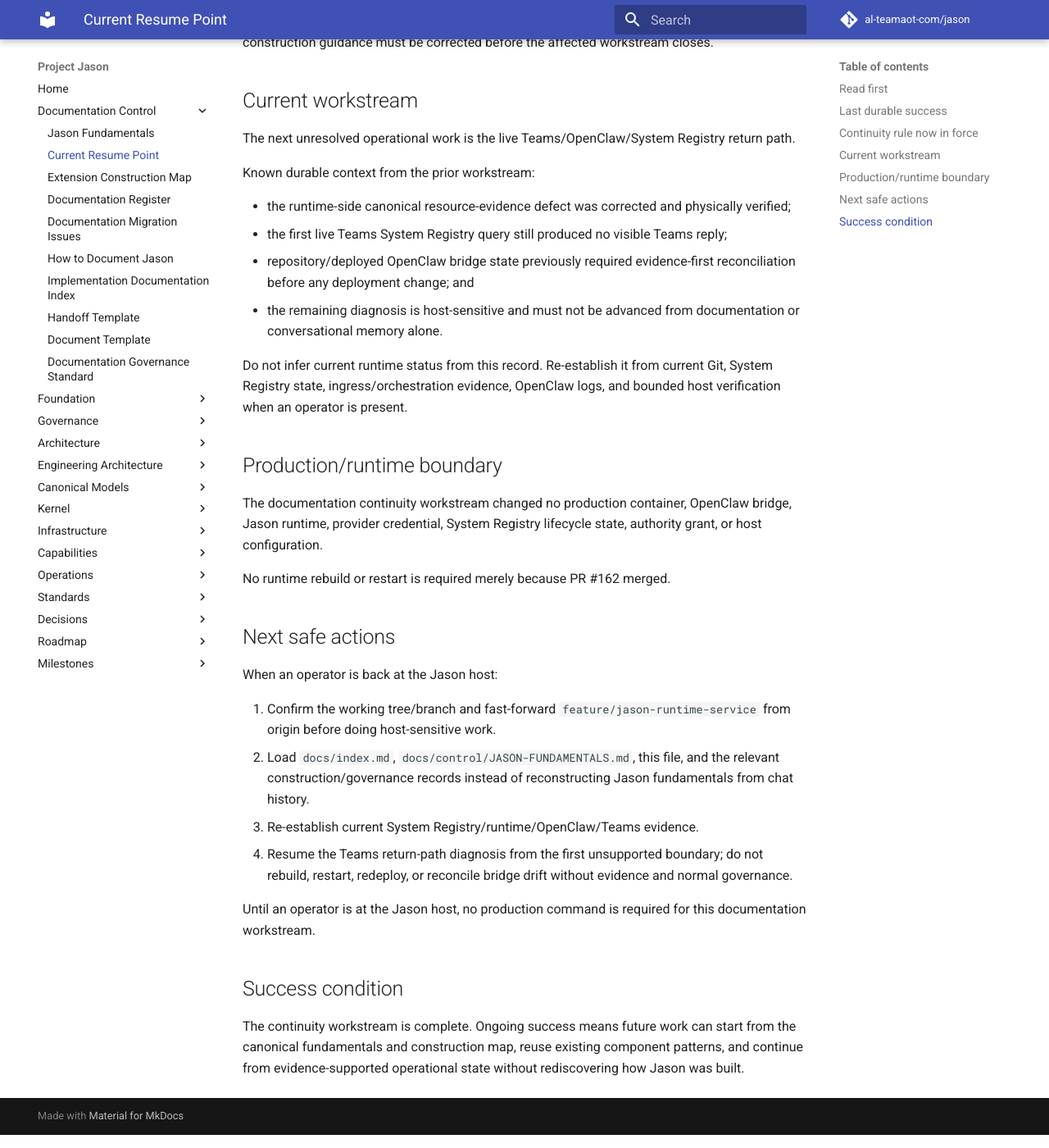
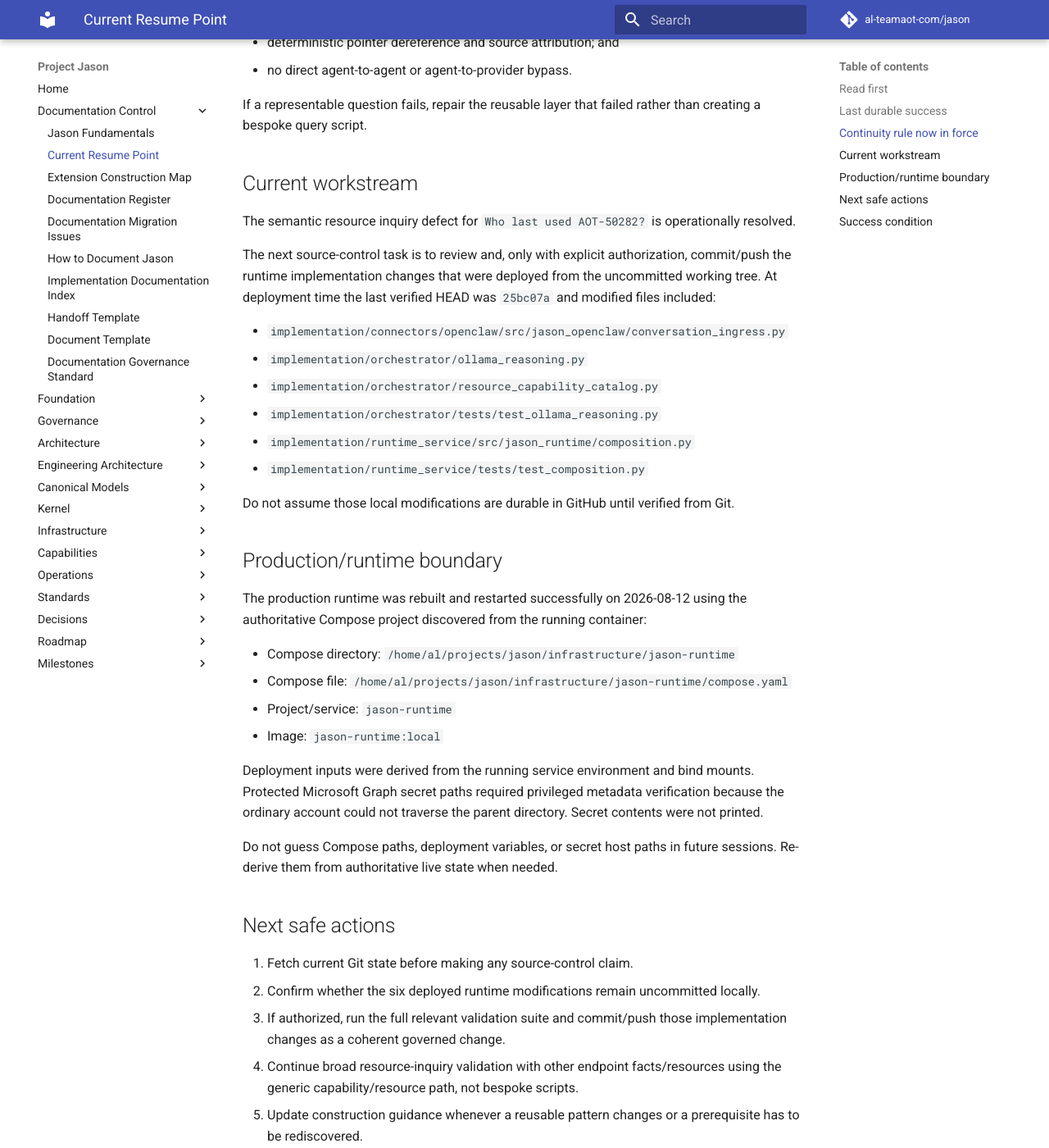
Before and after one commit to al-teamaot-com/jason, an MkDocs documentation site: the page built from docs/control/CURRENT.md, in a window 1280 px wide and 1400 px high, scrolled down 2080 px. Shown: the whole window at 82% size. Built offline with MkDocs 1.6.1 and Material for MkDocs 9.7.7, drawn with Linux system fonts in a browser that asks for light colours; comment, search, counter and statistics services are not loaded; some of the changed text lies outside the part shown.

Commit message:
Update Jason current resume point after Teams Datto proof

```diff
--- a/docs/control/CURRENT.md
+++ b/docs/control/CURRENT.md
@@ -1,7 +1,7 @@
 # Project Jason — Current Resume Point
 
 **Updated:** 2026-08-12
-**Status:** Fundamentals/extension continuity enforcement is merged and complete. The next actual workstream is host-sensitive Teams/OpenClaw/System Registry return-path diagnosis and must resume only from fresh repository, System Registry, ingress/orchestration, and host evidence.
+**Status:** Teams → OpenClaw → Jason → Datto RMM resource inquiry is operationally proven for provider-backed semantic evidence selection. Runtime code used for the proof was deployed from an uncommitted worktree and still requires a separately authorized Git commit/push for source durability.
 **Canonical purpose:** Human-readable resume point for current work. Production/runtime facts must still be established from current Git, the System Registry, and fresh host evidence when required.
 
 ## Read first
@@ -11,83 +11,92 @@
 1. `docs/index.md`
 2. `docs/control/JASON-FUNDAMENTALS.md`
 3. this file
-4. `docs/control/EXTENSION-CONSTRUCTION-MAP.md` when creating/changing a Jason component or reusable pattern
+4. `docs/control/EXTENSION-CONSTRUCTION-MAP.md`
 5. `docs/control/DOCUMENTATION-REGISTER.md`
 6. `docs/control/HOW-TO-DOCUMENT-JASON.md`
-7. the governing architecture/ADR/component/standard/runbook/engineering records for the workstream
-8. current GitHub state and System Registry/host evidence before asserting live production state
+7. `docs/engineering/capabilities/Resource-Inquiry-Evidence-Pattern.md` for natural-language resource inquiries
+8. `docs/operations/Jason-Runtime-Rebuild-and-Deploy.md` before rebuilding/redeploying `jason-runtime`
+9. the governing architecture/ADR/component/standard/runbook records for the workstream
+10. current GitHub state and System Registry/host evidence before asserting live production state
 
 Conversation memory is context only. It is not authority and must not be used to reconstruct fundamentals that already have durable owners.
 
 ## Last durable success
 
-PR #162 — **Enforce Jason fundamentals and extension continuity** — was merged into `feature/jason-runtime-service` on 2026-08-12 at merge commit:
+The 2026-08-12 resource inquiry work established and deployed a generic semantic/evidence correction through the production Teams → OpenClaw → Jason → Datto RMM path.
 
-`c6ec6004b7b4d54e6f15dee4fb6138cf21d2eb6d`
+Provider truth for `AOT-50282` was established directly from Datto RMM:
 
-Immediately before merge, the actual PR head `757732e0dbd812bb3bef1dd8d97a9f0a2096d533` was revalidated against the unchanged target base `39add8b61a94f604fd8e4b66c7e893d104f26775`:
+`/lastLoggedInUser = AzureAD\AlDavis`
 
-- `Validate Jason` run 2184: **success**.
-- `Validate OpenClaw Operations` run 96: **success**.
-- PR #162: **mergeable**.
+The production-shaped Jason result exposed the value at `/provider_data/lastLoggedInUser`. The bounded evidence index included that pointer first, and live Ollama evidence selection chose that exact pointer when the requested fact was `last logged in user`.
 
-The merge established:
+The root defect was upstream natural-language interpretation: selector/inventory vocabulary was being emitted as requested facts. Production composition now derives resource types, selector keys, and fact hints from governed provider-neutral read-only capability metadata and supplies those fact hints to the resource inquiry reasoner. Endpoint fact hints are canonicalized as discrete facts, and the reasoner is constrained to return the smallest requested fact set.
 
-- `docs/control/JASON-FUNDAMENTALS.md` as the mandatory reconstruction/startup baseline;
-- `docs/control/EXTENSION-CONSTRUCTION-MAP.md` as the reusable component-class construction map;
-- J-404 documentation completeness as reconstructable **and extensible**;
-- explicit documentation-impact determination for material implementation work;
-- required construction-guidance updates when a reusable pattern changes;
-- startup/handoff/CatchMeUp references to the fundamentals and construction map; and
-- CI enforcement so these controls cannot silently disappear.
+Focused automated tests passed (`20 passed`), static validation passed, the authoritative runtime deployment completed successfully, and the runtime health check passed.
 
-Refetch Git before relying on any stored SHA for a future write or deployment decision.
+Final Teams proof:
+
+`AOT-50282 — last logged in user: AzureAD\AlDavis. Source: datto_rmm.`
+
+Proof: `docs/sessions/Teams-Datto-Resource-Semantic-Proof-2026-08-12.md`
+
+Reusable pattern: `docs/engineering/capabilities/Resource-Inquiry-Evidence-Pattern.md`
+
+Deployment procedure: `docs/operations/Jason-Runtime-Rebuild-and-Deploy.md`
 
 ## Continuity rule now in force
 
-A Jason workstream is not complete if a future competent human or AI must rediscover from code archaeology or conversation history:
+Natural-language resource inquiry handling is a reusable governed platform pattern, not a family of workflow-specific scripts. Future work must preserve:
 
-- the component's governing boundaries;
-- how it is created;
-- how it obtains authority;
-- how policy/gates apply;
-- how it reaches providers/resources;
-- how secrets/evidence/audit work;
-- how it is registered, tested, deployed, verified, rolled back, deprecated, or retired; or
-- which existing governed pattern should be reused.
+- provider-neutral resource interpretation;
+- selector/fact separation;
+- capability-derived language vocabulary;
+- minimal requested facts;
+- Central Orchestrator authority and routing;
+- bounded structural evidence indexes;
+- model selection only among Jason-supplied evidence pointers;
+- deterministic pointer dereference and source attribution; and
+- no direct agent-to-agent or agent-to-provider bypass.
 
-When a missing prerequisite has to be rediscovered, that is a documentation defect. The durable construction guidance must be corrected before the affected workstream closes.
+If a representable question fails, repair the reusable layer that failed rather than creating a bespoke query script.
 
 ## Current workstream
 
-The next unresolved operational work is the live Teams/OpenClaw/System Registry return path.
+The semantic resource inquiry defect for `Who last used AOT-50282?` is operationally resolved.
 
-Known durable context from the prior workstream:
+The next source-control task is to review and, only with explicit authorization, commit/push the runtime implementation changes that were deployed from the uncommitted working tree. At deployment time the last verified HEAD was `25bc07a` and modified files included:
 
-- the runtime-side canonical resource-evidence defect was corrected and physically verified;
-- the first live Teams System Registry query still produced no visible Teams reply;
-- repository/deployed OpenClaw bridge state previously required evidence-first reconciliation before any deployment change; and
-- the remaining diagnosis is host-sensitive and must not be advanced from documentation or conversational memory alone.
+- `implementation/connectors/openclaw/src/jason_openclaw/conversation_ingress.py`
+- `implementation/orchestrator/ollama_reasoning.py`
+- `implementation/orchestrator/resource_capability_catalog.py`
+- `implementation/orchestrator/tests/test_ollama_reasoning.py`
+- `implementation/runtime_service/src/jason_runtime/composition.py`
+- `implementation/runtime_service/tests/test_composition.py`
 
-Do not infer current runtime status from this record. Re-establish it from current Git, System Registry state, ingress/orchestration evidence, OpenClaw logs, and bounded host verification when an operator is present.
+Do not assume those local modifications are durable in GitHub until verified from Git.
 
 ## Production/runtime boundary
 
-The documentation continuity workstream changed no production container, OpenClaw bridge, Jason runtime, provider credential, System Registry lifecycle state, authority grant, or host configuration.
+The production runtime was rebuilt and restarted successfully on 2026-08-12 using the authoritative Compose project discovered from the running container:
 
-No runtime rebuild or restart is required merely because PR #162 merged.
+- Compose directory: `/home/al/projects/jason/infrastructure/jason-runtime`
+- Compose file: `/home/al/projects/jason/infrastructure/jason-runtime/compose.yaml`
+- Project/service: `jason-runtime`
+- Image: `jason-runtime:local`
+
+Deployment inputs were derived from the running service environment and bind mounts. Protected Microsoft Graph secret paths required privileged metadata verification because the ordinary account could not traverse the parent directory. Secret contents were not printed.
+
+Do not guess Compose paths, deployment variables, or secret host paths in future sessions. Re-derive them from authoritative live state when needed.
 
 ## Next safe actions
 
-When an operator is back at the Jason host:
-
-1. Confirm the working tree/branch and fast-forward `feature/jason-runtime-service` from origin before doing host-sensitive work.
-2. Load `docs/index.md`, `docs/control/JASON-FUNDAMENTALS.md`, this file, and the relevant construction/governance records instead of reconstructing Jason fundamentals from chat history.
-3. Re-establish current System Registry/runtime/OpenClaw/Teams evidence.
-4. Resume the Teams return-path diagnosis from the first unsupported boundary; do not rebuild, restart, redeploy, or reconcile bridge drift without evidence and normal governance.
-
-Until an operator is at the Jason host, no production command is required for this documentation workstream.
+1. Fetch current Git state before making any source-control claim.
+2. Confirm whether the six deployed runtime modifications remain uncommitted locally.
+3. If authorized, run the full relevant validation suite and commit/push those implementation changes as a coherent governed change.
+4. Continue broad resource-inquiry validation with other endpoint facts/resources using the generic capability/resource path, not bespoke scripts.
+5. Update construction guidance whenever a reusable pattern changes or a prerequisite has to be rediscovered.
 
 ## Success condition
 
-The continuity workstream is complete. Ongoing success means future work can start from the canonical fundamentals and construction map, reuse existing component patterns, and continue from evidence-supported operational state without rediscovering how Jason was built.
+A future session can reproduce why the AOT-50282 answer was wrong, locate the provider truth, understand the generic semantic/evidence correction, rebuild the runtime from the authoritative deployment topology, and distinguish operational deployment from Git durability without relying on this conversation.
```
